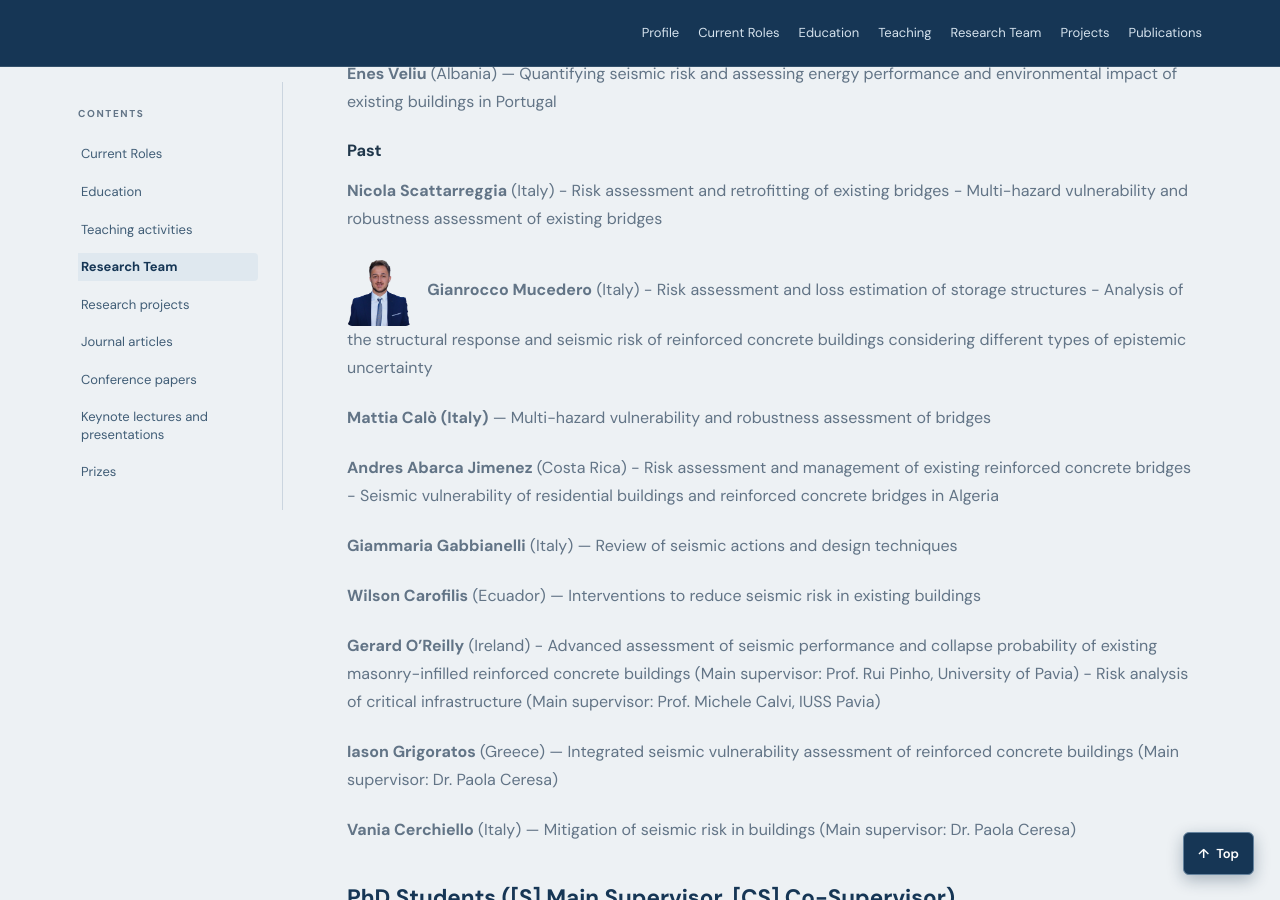
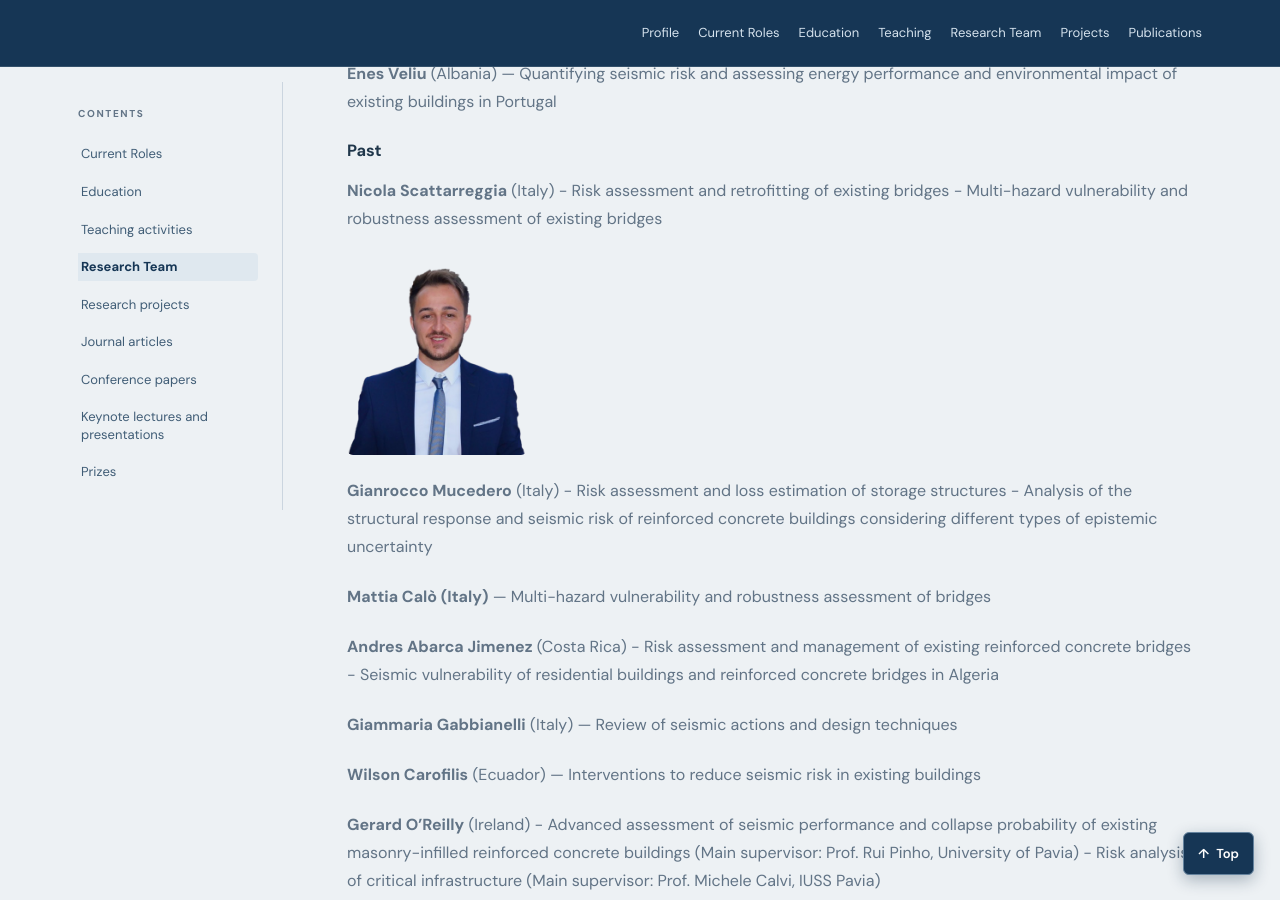
Before and after one commit to rncmonteiro/cv, a Jekyll site: the page built from index.md, in a window 1280 px wide and 900 px high, scrolled down 3770 px. Built offline with Jekyll 4.4.1, drawn with Linux system fonts in a browser that asks for light colours.

Commit message:
Add files via upload

```diff
--- a/_includes/content/team.md
+++ b/_includes/content/team.md
@@ -14,7 +14,9 @@
     - Risk assessment and retrofitting of existing bridges
     - Multi-hazard vulnerability and robustness assessment of existing bridges
 
-<img src="{{ "/assets/gianrocco-mucedero.png" | relative_url }}" alt="Gianrocco Mucedero" width="64" style="vertical-align:middle; border-radius:5px; margin-right:12px;"> **Gianrocco Mucedero** (Italy)
+<img src="{{ "/assets/gianrocco-mucedero.png" | relative_url }}" alt="Gianrocco Mucedero" width="180" style="display:block; width:180px; max-width:100%; height:auto; border-radius:6px; margin:14px 0 12px 0;">
+
+**Gianrocco Mucedero** (Italy)
     - Risk assessment and loss estimation of storage structures
     - Analysis of the structural response and seismic risk of reinforced concrete buildings considering different types of epistemic uncertainty
 
@@ -54,7 +56,9 @@
 
 **Volkan Ozsarac** — PhD in Earthquake Engineering (ROSE), Integrated Evaluation of Earthquake-Induced Economic Losses for Multi-Span RC Bridges [S]
 
-<img src="{{ "/assets/gianrocco-mucedero.png" | relative_url }}" alt="Gianrocco Mucedero" width="64" style="vertical-align:middle; border-radius:5px; margin-right:12px;"> **Gianrocco Mucedero** — PhD in Earthquake Engineering (ROSE), Large scale seismic risk assessment of existing masonry-infilled RC buildings in Italy [S]
+<img src="{{ "/assets/gianrocco-mucedero.png" | relative_url }}" alt="Gianrocco Mucedero" width="180" style="display:block; width:180px; max-width:100%; height:auto; border-radius:6px; margin:14px 0 12px 0;">
+
+**Gianrocco Mucedero** — PhD in Earthquake Engineering (ROSE), Large scale seismic risk assessment of existing masonry-infilled RC buildings in Italy [S]
 
 **Davit Shahnazaryan** — PhD in Earthquake Engineering (ROSE), Integrated Performance-Based Seismic Design: Traversing Affordances for Practical Implementation [CS]
 
```
